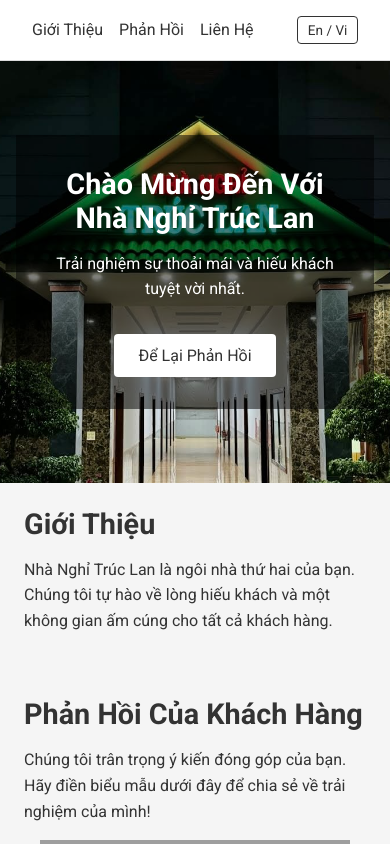
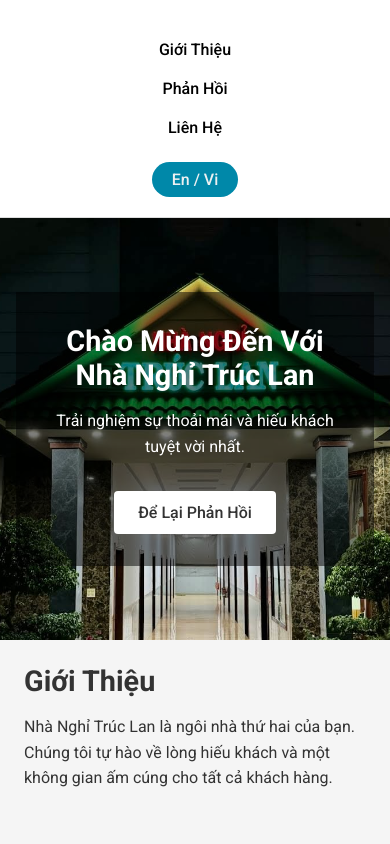
Before and after one commit to Kross2710/truclanmotel, a plain HTML site: page index.html in a window 390 px wide. Shown: the top 844 px of the page. Drawn offline with Linux system fonts and the light colour scheme; grey boxes are pictures that could not be loaded.

Commit message:
Refactor header and navigation styles for improved structure and responsiveness

```diff
--- a/index.html
+++ b/index.html
@@ -42,13 +42,12 @@
 <body>
 
   <!-- Header / Navigation -->
-  <header class="header">
-    <div class="nav-container">
+  <header>
       <!-- Motel Name -->
 
       <!-- Navigation -->
       <nav>
-        <ul class="nav-links">
+        <ul class="nav_links">
           <li><a href="#about">
             <span data-lang="en">About Us</span>
             <span data-lang="vi">Giới Thiệu</span>
@@ -71,7 +70,6 @@
         <span data-lang="en">Vi / En</span>
         <span data-lang="vi">En / Vi</span>
       </button>
-    </div>
   </header>
 
   <!-- Hero Section -->
--- a/style.css
+++ b/style.css
@@ -11,61 +11,60 @@ body {
   color: #333;
 }
 
+li, a, button {
+  font-weight: 500;
+  font-size: 16px;
+  color: #edf0f1;
+  text-decoration: none;
+}
+
 /* Header & Navigation */
-.header {
+header {
   background-color: #ffffff;
   border-bottom: 1px solid #ddd;
-  padding: 1rem 2rem;
-}
-
-/* Use flex to space logo on the left and nav + toggle on the right */
-.nav-container {
   display: flex;
+  justify-content: flex-end;
   align-items: center;
-  justify-content: space-between; /* puts logo on one side, nav on the other */
+  padding: 30px 10%;
 }
 
 /* The logo can stay as is */
-.logo {
-  font-size: 1.5rem;
-  font-weight: bold;
+logo {
+  cursor: pointer;
 }
 
 /* Navigation Links */
-.nav-links {
+.nav_links {
   list-style: none;
-  display: flex;
-  align-items: center;
-  gap: 1rem; /* Use 'gap' for spacing */
-  margin: 0; /* remove default list margin */
-  padding: 0; /* remove default list padding */
 }
 
-.nav-links a {
-  text-decoration: none;
-  color: #333;
-  transition: color 0.3s ease;
+.nav_links li {
+  display: inline-block;
+  padding: 0px 20px;
 }
 
-.nav-links a:hover {
-  color: #666;
+.nav_links li a {
+  transition: all 0.3s ease 0s;
+  color: black;
+}
+
+.nav_links li a:hover {
+  color: #0088a9;
 }
 
 /* Language Toggle Button */
 .lang-toggle {
+  margin-left: 20px;
+  padding: 9px 25px;
+  background-color: rgba(0, 136, 169, 1);
+  border: none;
+  border-radius: 50px;
   cursor: pointer;
-  border: 1px solid #333;
-  background: #fff;
-  color: #333;
-  padding: 0.3rem 0.6rem; /* Smaller padding so it’s not too big */
-  border-radius: 4px;
-  transition: background 0.3s ease;
-  font-size: 0.85rem; /* Slightly smaller text */
-  margin-left: 1rem; /* Small left margin to separate from nav links */
+  transition: all 0.3s ease 0s;
 }
 
 .lang-toggle:hover {
-  background: #eee;
+  background-color: rgba(0, 136, 169, 0.8);
 }
 
 /* Group nav links + toggle together */
@@ -191,3 +190,77 @@ section p {
     height: 1000px;
   }
 }
+
+/* Header & Navigation */
+header {
+  background-color: #ffffff;
+  border-bottom: 1px solid #ddd;
+  display: flex;
+  justify-content: flex-end;
+  align-items: center;
+  padding: 30px 10%;
+}
+
+/* The logo can stay as is */
+logo {
+  cursor: pointer;
+}
+
+/* Navigation Links */
+.nav_links {
+  list-style: none;
+}
+
+.nav_links li {
+  display: inline-block;
+  padding: 0px 20px;
+}
+
+.nav_links li a {
+  transition: all 0.3s ease;
+  color: black;
+}
+
+.nav_links li a:hover {
+  color: #0088a9;
+}
+
+/* Language Toggle Button */
+.lang-toggle {
+  margin-left: 20px;
+  padding: 9px 25px;
+  background-color: rgba(0, 136, 169, 1);
+  border: none;
+  border-radius: 50px;
+  cursor: pointer;
+  transition: all 0.3s ease;
+}
+
+.lang-toggle:hover {
+  background-color: rgba(0, 136, 169, 0.8);
+}
+
+/* Responsive adjustments for iPhone 14 Pro Max and similar devices */
+@media screen and (max-width: 480px) {
+  header {
+    padding: 20px 5%;
+    flex-direction: column;
+    align-items: center;
+  }
+
+  .nav_links {
+    margin-top: 10px;
+    padding: 0;
+    text-align: center;
+  }
+
+  .nav_links li {
+    display: block;
+    padding: 10px 0;
+  }
+
+  .lang-toggle {
+    margin: 15px 0 0;
+    padding: 8px 20px;
+  }
+}
```
